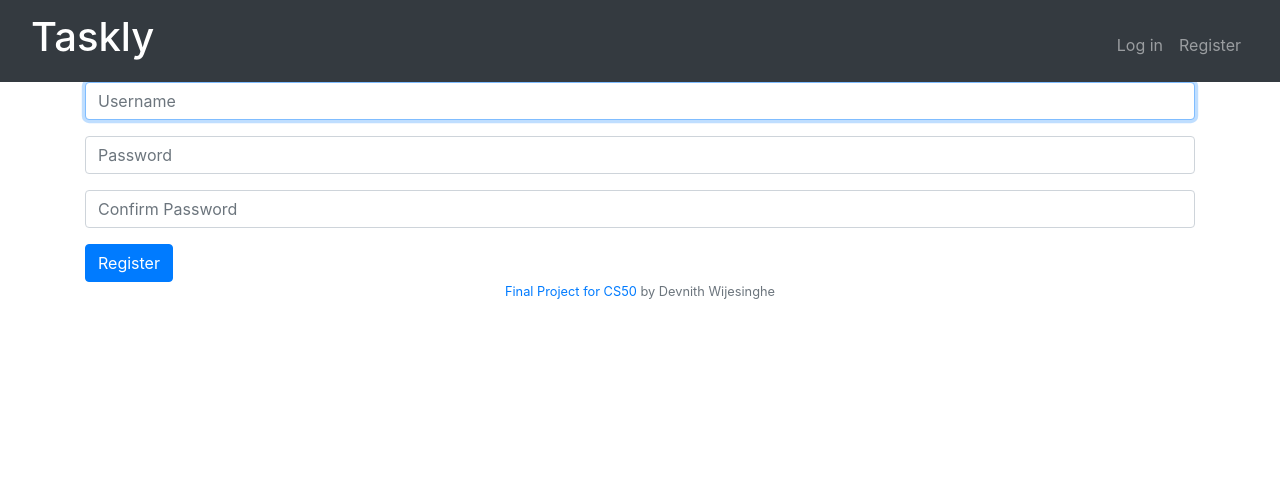
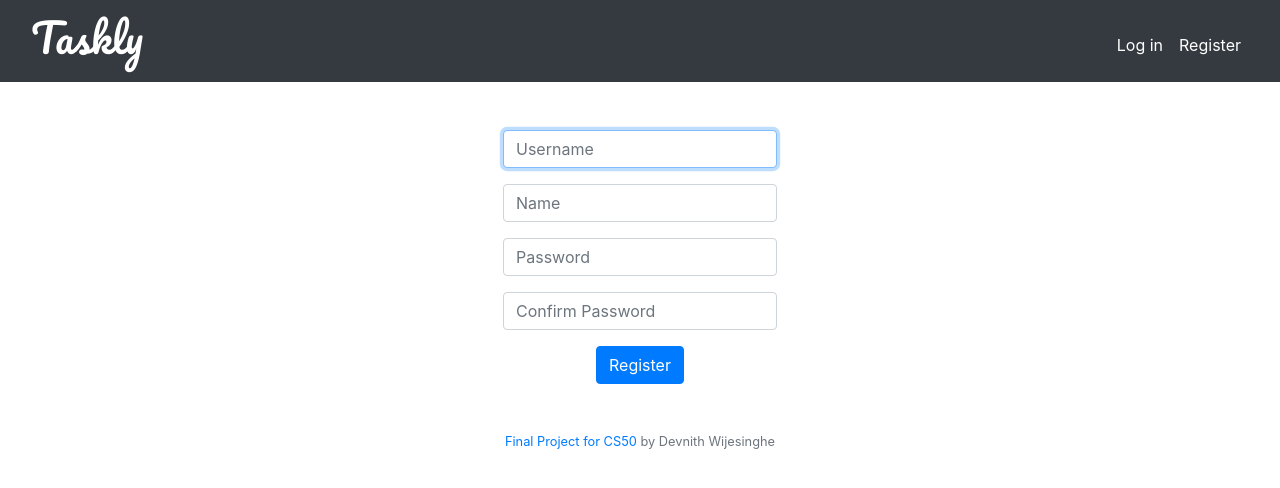
Before and after one commit to devnithw/Cards, a Flask app: page /register in a window 1280 px wide. Shown: the top 488 px of the page. Run offline with Flask 2, Linux system fonts and the light colour scheme.

Commit message:
login and register routes implemented and html styled

```diff
--- a/application.py
+++ b/application.py
@@ -3,6 +3,7 @@ from tempfile import mkdtemp
 from flask_session import Session
 import sqlite3
 from helpers import login_required
+from werkzeug.security import check_password_hash, generate_password_hash
 
 # Configure the application
 app = Flask(__name__)
@@ -16,15 +17,13 @@ app.config["SESSION_PERMANENT"] = False
 app.config["SESSION_TYPE"] = "filesystem"
 Session(app)
 
-# Configure sqlite3 library
-connection = sqlite3.connect('tasks.db')
-db = connection.cursor()
 
 # INDEX ROUTE---------------------------------------------------------------------------------------
 @app.route('/')
 @login_required
 def index():
-    return 'Hello, World!'
+
+    return 'Hello World'
 
 
 # LOGIN ROUTE --------------------------------------------------------------------------------------
@@ -47,19 +46,33 @@ def login():
             flash("Must provide password")
             return redirect("/login")
 
+        username = request.form.get("username")
+
+
+        # Configure sqlite3 library
+        connection = sqlite3.connect('tasks.db')
+        db = connection.cursor()
+
         # Query database for username
-        rows = db.execute("SELECT * FROM users WHERE username = ?", request.form.get("username"))
+        db.execute("SELECT id,hash FROM users WHERE username = ?", username)
+        rows = db.fetchall()
+
+        connection.close()
 
         # Ensure username exists and password is correct
-        if len(rows) != 1 or not check_password_hash(rows[0]["hash"], request.form.get("password")):
+        if len(rows) == 1 and check_password_hash(rows[0][1], request.form.get("password")):
+
+            # Remember which user has logged in
+            session["user_id"] = rows[0][0]
+
+            # Redirect user to home page
+            flash("logged in")
+            return redirect("/")
+        else:
             flash("Invalid username or password")
             return redirect("/login")
 
-        # Remember which user has logged in
-        session["user_id"] = rows[0]["id"]
 
-        # Redirect user to home page
-        return redirect("/")
 
     # User reached route via GET (as by clicking a link or via redirect)
     else:
@@ -89,6 +102,12 @@ def register():
             flash("Must provide username")
             return redirect("/register")
 
+        # Ensure name is submitted
+        if not request.form.get("name"):
+            flash("Must provide name")
+            return redirect("/register")
+
+
         # Ensure password was submitted
         elif not request.form.get("password"):
             flash("Must provide password")
@@ -96,25 +115,42 @@ def register():
 
         # Ensure password confirmation was submitted
         elif not request.form.get("confirmation"):
-            return apology("must confirm password", 400)
+            flash("Must confirm password")
+            return redirect("/register")
 
         elif request.form.get("password") != request.form.get("confirmation"):
-            return apology("passwords do not match", 400)
+            flash("Passwords do not match")
+            return redirect("/register")
+
+        # Configure sqlite3 library
+        connection = sqlite3.connect('tasks.db')
+        db = connection.cursor()
 
         # check if the username already exists
-        rows = db.execute("SELECT * FROM users WHERE username = ?", request.form.get("username"))
+        db.execute("SELECT * FROM users WHERE username = ?", request.form.get("username"))
+        rows = db.fetchall()
 
         if len(rows) != 0:
-            return apology("username already exists", 400)
+            flash("Username is taken")
+            return redirect("/register")
 
         # generate password hash
         hashed = generate_password_hash(request.form.get("password"))
 
         # Query database to insert row
-        userID = db.execute("INSERT INTO users (username,hash) VALUES(?,?)", request.form.get("username"), hashed)
+        username = request.form.get("username")
+        name = request.form.get("username")
+
+        db.execute("INSERT INTO users (name,username,hash) VALUES(?,?,?)", (name, username, hashed))
+        db.execute("SELECT id FROM users WHERE username = ?", username)
+        userID = db.fetchone()
+
+        # Close the database
+        connection.commit()
+        connection.close()
 
         # Remember which user has logged in
-        session["user_id"] = userID
+        session["user_id"] = userID[0][0]
 
         # Redirect user to home page
         return redirect("/")
--- a/templates/layout.html
+++ b/templates/layout.html
@@ -31,19 +31,19 @@
 
     <nav class="navbar navbar-expand-lg navbar-dark bg-dark">
         <div class="container-fluid">
-          <a class="navbar-brand" href="#"> <h1>Taskly</h1> </a>
+          <a class="navbar-brand" href="#"> <h1 style="font-family: 'Pacifico';">Taskly</h1> </a>
           <button class="navbar-toggler" type="button" data-bs-toggle="collapse" data-bs-target="#navbarNav" aria-controls="navbarNav" aria-expanded="false" aria-label="Toggle navigation">
             <span class="navbar-toggler-icon"></span>
           </button>
           <div class="collapse navbar-collapse" id="navbarNav">
                 {% if session.user_id %}
                     <ul class="navbar-nav ml-auto mt-2">
-                        <li class="nav-item"><a class="nav-link" href="#">Log Out</a></li>
+                        <li class="nav-item"><a class="nav-link" href="/logout" style="color: white;">Log Out</a></li>
                     </ul>
                 {% else %}
-                    <ul class="navbar-nav ml-auto mt-2">
-                        <li class="nav-item"><a class="nav-link" aria-current="page" href="#">Log in</a></li>
-                        <li class="nav-item"><a class="nav-link" aria-current="page" href="#">Register</a></li>
+                    <ul class="navbar-nav ml-auto mt-2 ">
+                        <li class="nav-item"><a class="nav-link" aria-current="page" href="/login" style="color: white;">Log in</a></li>
+                        <li class="nav-item"><a class="nav-link" aria-current="page" href="/register" style="color: white;">Register</a></li>
                     </ul>
                 {% endif %}
 
@@ -61,12 +61,12 @@
 
 
     <!--Main content-->
-    <div class="container" id="main">
+    <main class="container p-5" style="overflow-x: auto; text-align: center;">
         {% block main %}{% endblock %}
-    </div>
+    </main>
 
     <footer class="small text-center text-muted">
-        <a href="#">Final Project for CS50</a> by Devnith Wijesinghe
+        <a href="https://github.com/devnithw/Taskly">Final Project for CS50</a> by Devnith Wijesinghe
     </footer>
 
 
--- a/templates/login.html
+++ b/templates/login.html
@@ -5,7 +5,7 @@
 {% endblock %}
 
 {% block main %}
-    <form action="/login" method="post">
+    <form action="/login" method="post" style="display: inline-block; width: auto;">
         <div class="form-group">
             <input autocomplete="off" autofocus class="form-control" name="username" placeholder="Username" type="text">
         </div>
--- a/templates/register.html
+++ b/templates/register.html
@@ -5,9 +5,12 @@
 {% endblock %}
 
 {% block main %}
-    <form action="/register" method="post">
+    <form action="/register" method="post" style="display: inline-block; width: auto;">
         <div class="form-group">
             <input autocomplete="off" autofocus class="form-control" name="username" placeholder="Username" type="text">
+        </div>
+        <div class="form-group">
+            <input autocomplete="off" autofocus class="form-control" name="name" placeholder="Name" type="text">
         </div>
         <div class="form-group">
             <input class="form-control" name="password" placeholder="Password" type="password">
```
Also changed, not shown: static/styles.css (deleted), tasks.db.
